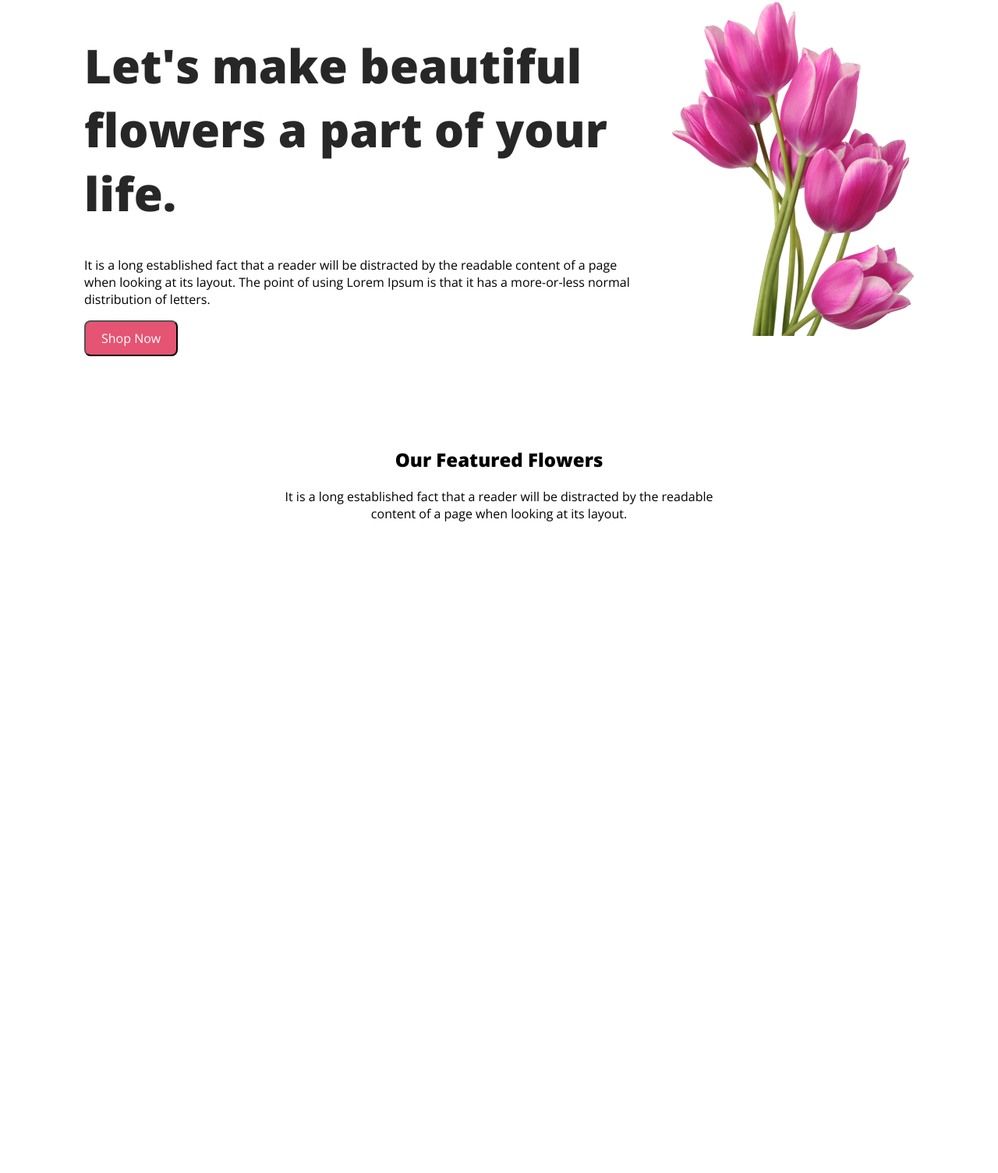
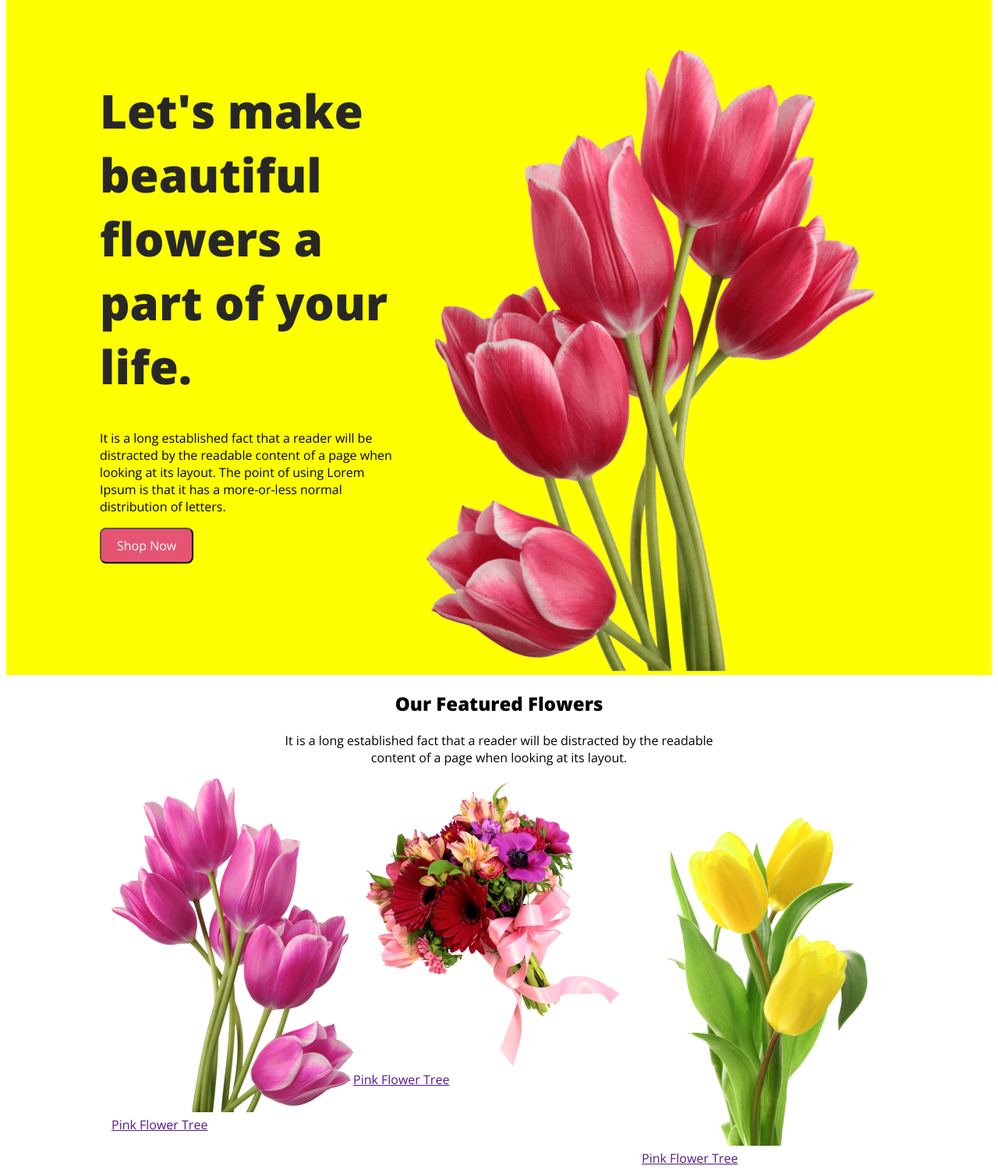
Before and after one commit to Malamin78600/Assignment-Flower-Shop, a plain HTML site: page index.html in a window 1280 px wide. Shown: the part 67-1572 px from the top of the page at 78% size. Before the commit the page ends 800 px from the top, so only its background shows below. Drawn offline with nearby package versions, Linux system fonts and the light colour scheme.

Commit message:
added three folowers

```diff
--- a/index.html
+++ b/index.html
@@ -18,22 +18,42 @@
             <h1>
                 Let's make beautiful flowers a part of your life.
             </h1>
-            <p class="heading para">It is a long established fact that a reader will be distracted by the readable content of a page when
+            <p class="heading para">It is a long established fact that a reader will be distracted by the readable
+                content of a page when
                 looking at its layout. The point of using Lorem Ipsum is that it has a more-or-less normal distribution
                 of letters.</p>
             <button>Shop Now</button>
         </div>
-    <div class="heading-flower"><img src="Images/pngwing 6.png" alt=""></div>
+        <div class="heading-flower"><img src="Images/pngwing 10.png" alt=""></div>
 
     </header>
     <main>
-        <section>
-            <div class="second-part">
-                <h2>Our Featured Flowers</h2>
-                <p>It is a long established fact that a reader will be distracted by the readable <br>
-                    content of a page when looking at its layout.</p>
+        <div class="second-part">
+            <h2>Our Featured Flowers</h2>
+            <p>It is a long established fact that a reader will be distracted by the readable <br>
+                content of a page when looking at its layout.</p>
+        </div>
+        <section class="three-flowers">
+            <div><img src="Images/pngwing 6.png" alt=""> <br>
+                <a href="">Pink Flower Tree</a>
+            </div>
+
+            <div>
+                <img src="Images/pngwing 5.png" alt="">
+                <br>
+                <a href="">Pink Flower Tree</a>
+            </div>
+            <div><img src="Images/pngwing 7.png" alt=""> <br>
+                <a href="">Pink Flower Tree</a>
             </div>
         </section>
+
+
+
+
+        </div>
+
+
 
     </main>
     <footer>
--- a/styles.css
+++ b/styles.css
@@ -4,11 +4,14 @@
 }
 
 header {
+    background-color: yellow;
     display: flex;
+    padding: 120px 120px 0px 120px;
+
 }
 
 header {
-    margin: 70px 100px;
+    /* margin: 70px 100px; */
 }
 
 h1 {
@@ -20,11 +23,8 @@ h1 {
 }
 
 
-.heading-flower {
-    padding-left: 50px;
-    width: 635px;
-    height: 500px;
-    /* flex-shrink: 0; */
+.heading-flower{
+    padding: 0px;
 
 }
 
@@ -49,4 +49,15 @@ button {
 }
 .second-part{
     text-align: center;
+
 }
+.three-flowers{
+    display: flex;
+    margin: 20 px;
+}
+
+.three-flowers{
+    justify-content: center;
+    padding: auto 50px 0px 50px;
+}
+}
```
